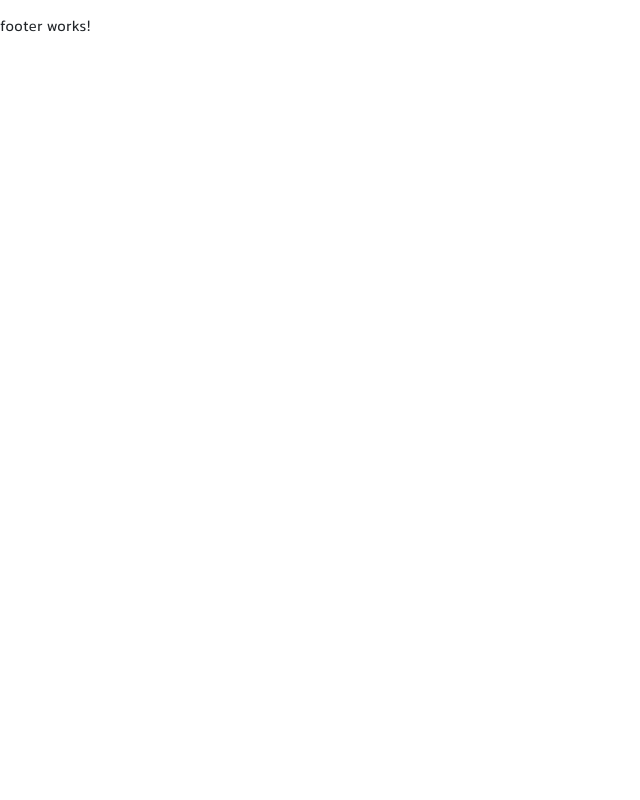
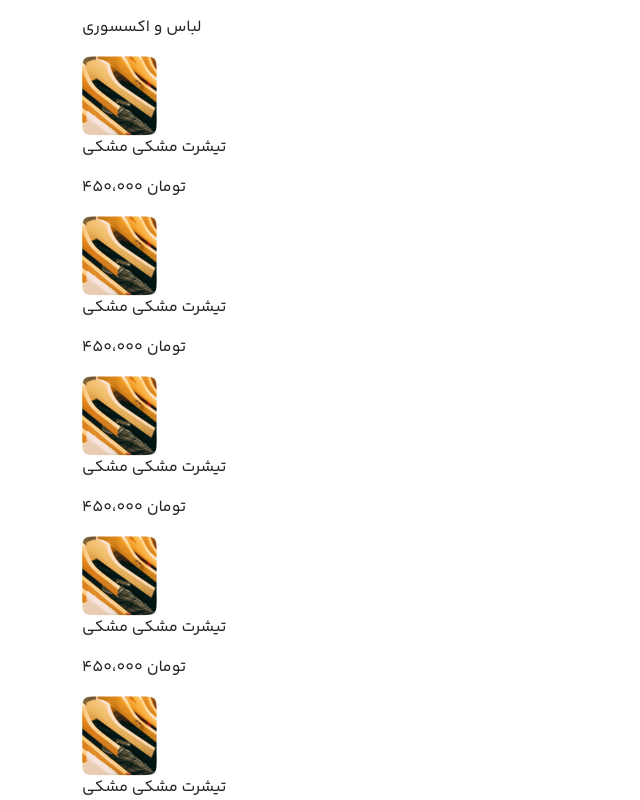
Before and after one commit to amirhosein-hosseini/bayanShop, an Angular app: page / in a window 1280 px wide. Shown: the part 720-1520 px from the top of the page, without its empty margins (0-640 px from the left). Before the commit the page ends 800 px from the top, so only its background shows below. Built offline with nearby package versions, Linux system fonts and the light colour scheme.

Commit message:
last computer update

```diff
--- a/src/app/home/home.component.html
+++ b/src/app/home/home.component.html
@@ -47,3 +47,21 @@
         </div>
     </div>
 </div>
+
+
+
+<div class="homeSlider container">
+  <p class="title">
+    لباس و اکسسوری
+  </p>
+  <div class="row flex items">
+    <app-shop-item />
+    <app-shop-item />
+    <app-shop-item />
+    <app-shop-item />
+    <app-shop-item />
+    <app-shop-item />
+    <app-shop-item />
+    <app-shop-item />
+  </div>
+</div>
--- a/src/app/home/home.component.ts
+++ b/src/app/home/home.component.ts
@@ -1,9 +1,10 @@
 import { Component } from '@angular/core';
+import { ShopItemComponent } from './shop-item/shop-item.component';
 
 @Component({
   selector: 'app-home',
   standalone: true,
-  imports: [],
+  imports: [ShopItemComponent],
   templateUrl: './home.component.html',
   styleUrl: './home.component.css'
 })
--- /dev/null
+++ b/src/app/home/shop-item/shop-item.component.html
@@ -0,0 +1,13 @@
+<div class="shopitem flex flex-column">
+  <div class="image">
+    <img src="../../../assets/images/shopitemimage.png" alt="image" />
+  </div>
+  <div class="desc">
+    <p class="title">
+      تیشرت مشکی مشکی
+    </p>
+    <p class="price">
+      ۴۵۰،۰۰۰ تومان
+    </p>
+  </div>
+</div>
--- a/src/styles.css
+++ b/src/styles.css
@@ -8,3 +8,10 @@
 *{
     font-family: "Yekan Bakh";
 }
+
+html{
+  overflow-x: hidden;
+}
+body{
+  overflow-x: hidden;
+}
```
Also changed, not shown: src/app/home/shop-item/shop-item.component.ts (added, +12 -0 lines), src/app/home/shop-item/shop-item.component.css (added), src/assets/images/shopitemimage.png (added), 1 other file (tests, documents, lock files or other folders).
